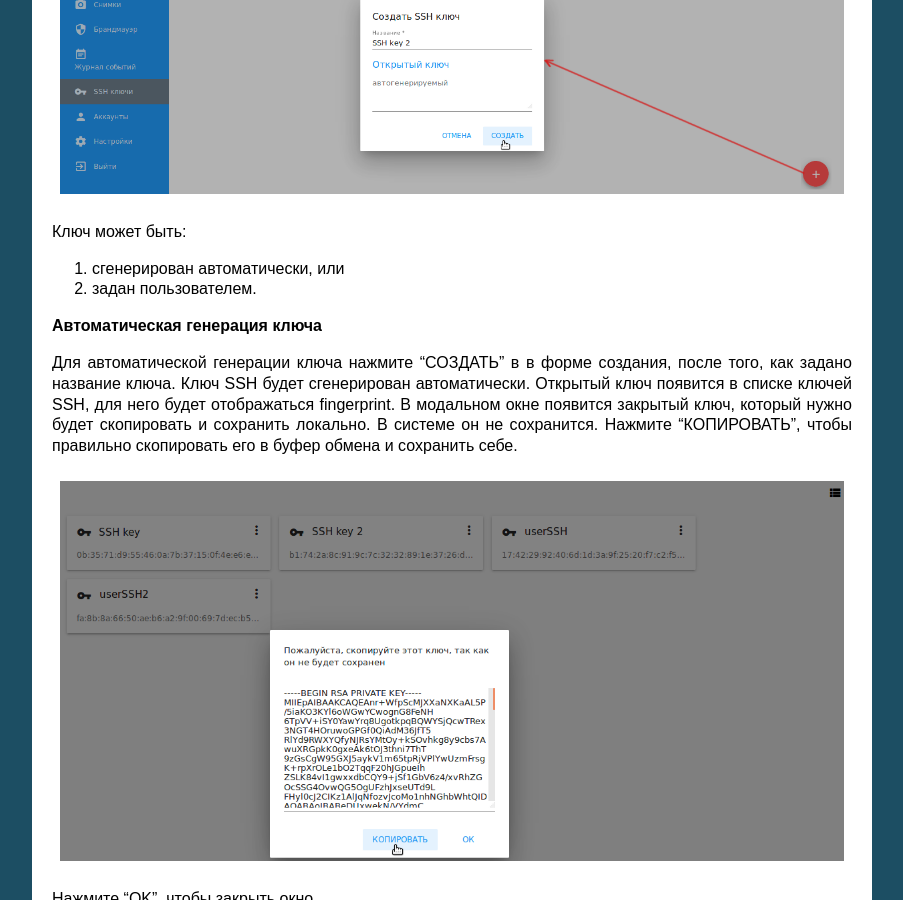
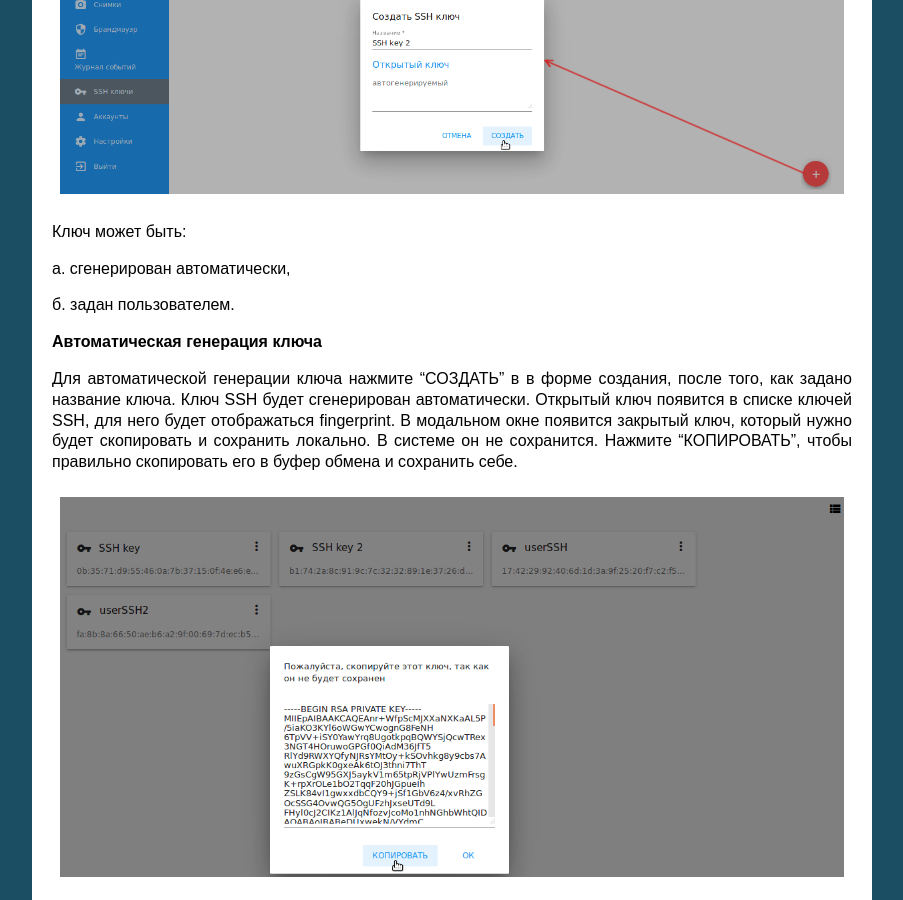
Before and after one commit to MaslovaEV/RU_CloudStack-UI, a Sphinx documentation site: the page built from RUdocs/source/CSUI-SSHkeys-RU.rst, in a window 1280 px wide and 900 px high, scrolled down 2247 px. Shown: the whole window, without its empty margins (198-1101 px from the left). Built offline with Sphinx 7.4.7, drawn with Linux system fonts in a browser that asks for light colours.

Commit message:
Update CSUI-SSHkeys-RU.rst

```diff
--- a/RUdocs/source/CSUI-SSHkeys-RU.rst
+++ b/RUdocs/source/CSUI-SSHkeys-RU.rst
@@ -46,9 +46,9 @@ CloudStack-UI позволяет управлять ключами SSH в отд
 
 Ключ может быть:
 
-1. сгенерирован автоматически, или
+а. сгенерирован автоматически,
 
-2. задан пользователем.
+б. задан пользователем.
 
 **Автоматическая генерация ключа**
 
```
